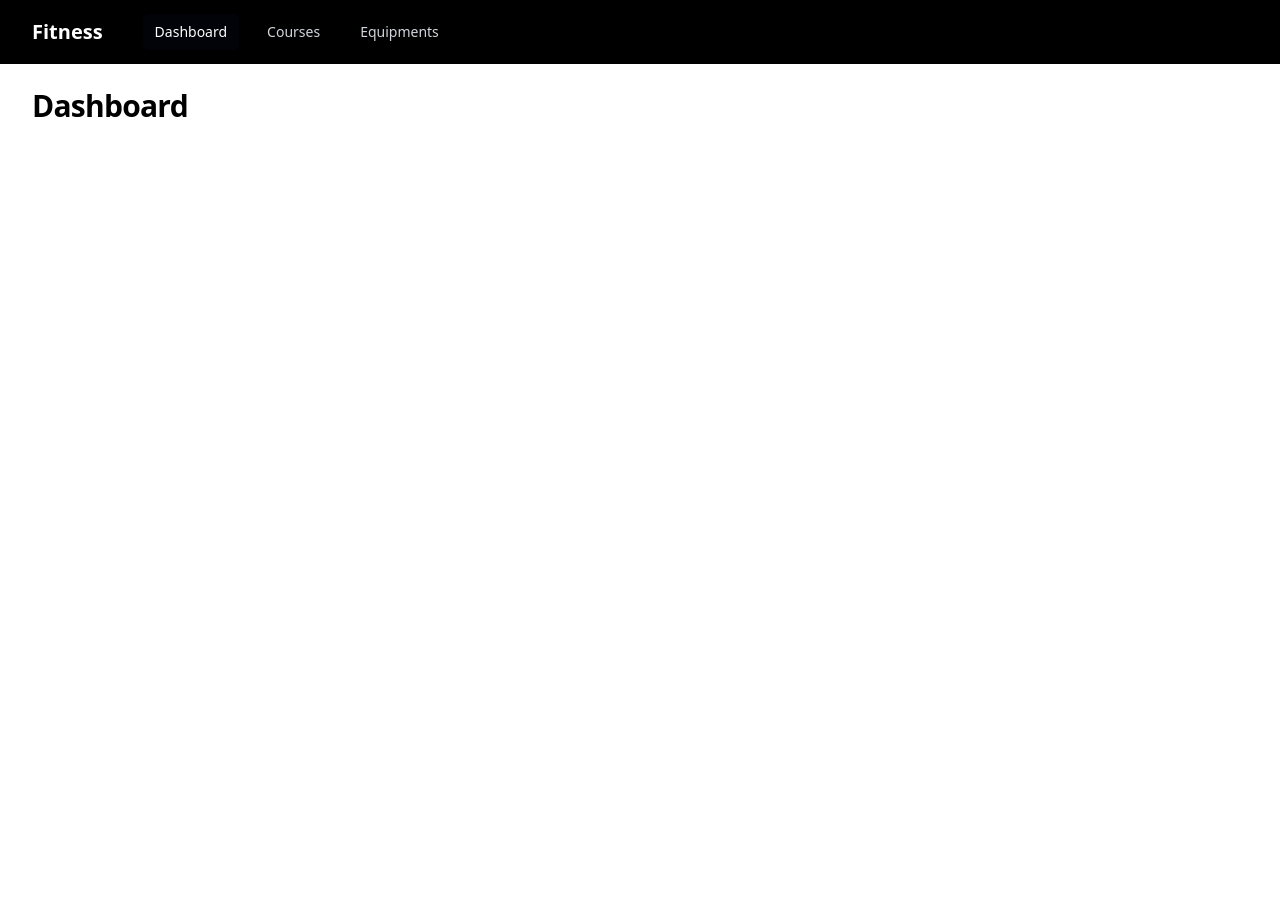
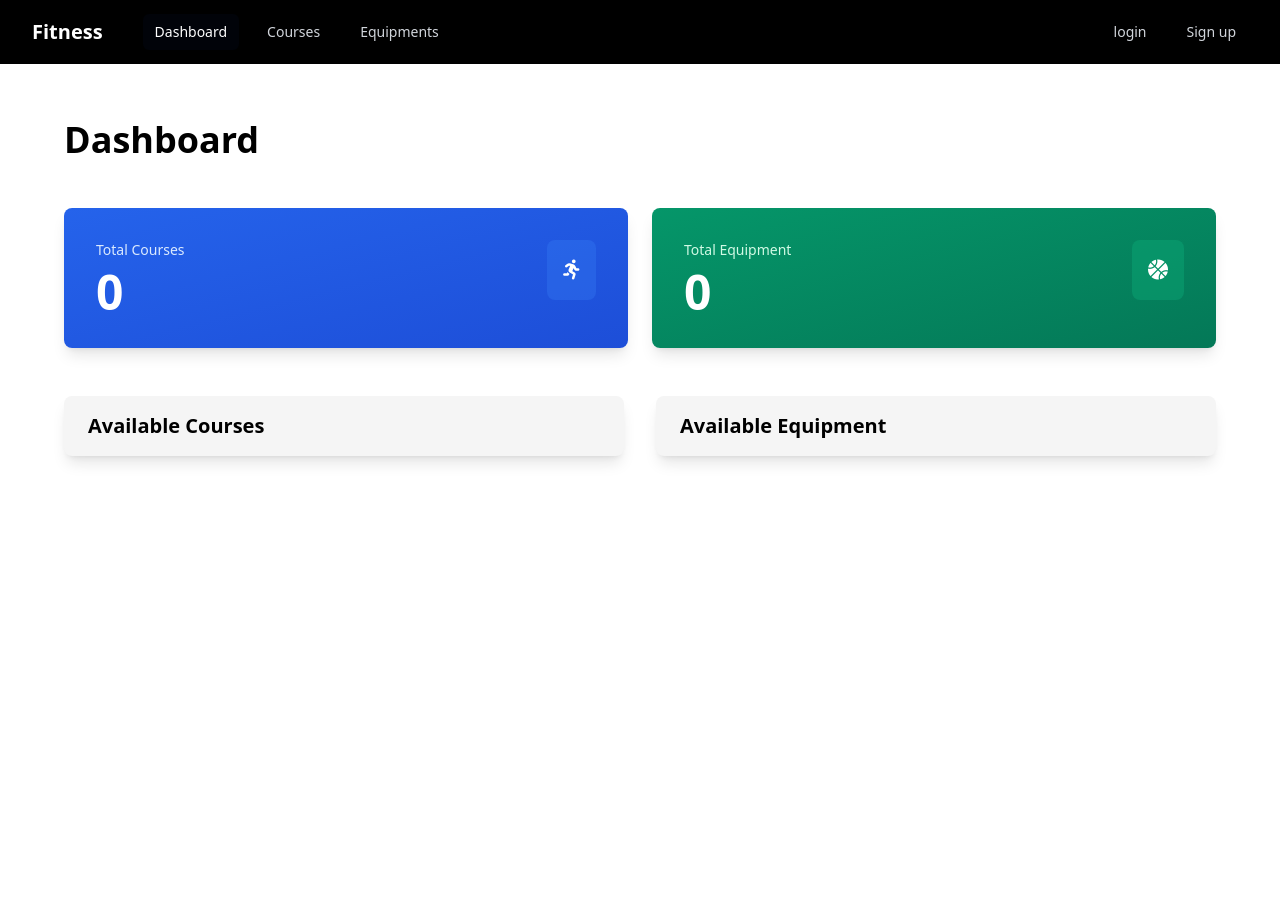
Before and after one commit to abderrahmane140/FItness_project, a PHP site: page / in a window 1280 px wide. Before the commit the page ends 117 px from the top, so only its background shows below. Run offline with PHP 8.4, Linux system fonts and the light colour scheme; data that the repository does not hold is empty; some libraries are stand-ins or nearby versions.

Commit message:
display courses and equipments

```diff
--- a/index.php
+++ b/index.php
@@ -1,76 +1,98 @@
-<!DOCTYPE html>
-<html lang="en">
-<head>
-    <meta charset="UTF-8">
-    <meta name="viewport" content="width=device-width, initial-scale=1.0">
-    <script src="https://cdn.tailwindcss.com"></script>
+<?php include 'inc/header.php'?>
+<?php
+    $sql_courses = 'SELECT * FROM courses';
+    $result_courses = mysqli_query($conn, $sql_courses);
+    $courses = mysqli_fetch_all($result_courses, MYSQLI_ASSOC);
 
-    <title>Fitness</title>
-</head>
-<body>
-<div class="min-h-full">
-  <nav class="bg-black ">
-    <div class="mx-auto max-w-7xl px-4 sm:px-6 lg:px-8">
-      <div class="flex h-16 items-center justify-between">
-        <div class="flex items-center">
-          <div class="shrink-0">
-            <h1 class="font-bold text-xl text-white">Fitness</h1>
+    $sql_equipments = 'SELECT * FROM equipments';
+    $result_equipments = mysqli_query($conn, $sql_equipments);
+    $equipments = mysqli_fetch_all($result_equipments, MYSQLI_ASSOC);
+?>
+
+<!-- Main Container -->
+<div class="min-h-screen p-8">
+  <div class="max-w-7xl mx-auto">
+
+    <!-- Header Section -->
+    <div class="mb-12">
+      <h1 class="text-4xl font-bold  mb-2">Dashboard</h1>
+    </div>
+
+    <!-- Statistics Cards -->
+    <div class="grid grid-cols-1 md:grid-cols-2 gap-6 mb-12">
+      <!-- Courses Card -->
+      <div class="group bg-gradient-to-br from-blue-600 to-blue-700 rounded-lg p-8 shadow-lg hover:shadow-xl transition-shadow duration-300">
+        <div class="flex items-start justify-between">
+          <div>
+            <p class="text-blue-100 text-sm font-medium mb-2">Total Courses</p>
+            <p class="text-5xl font-bold text-white"><?php echo count($courses); ?></p>
           </div>
-          <div class="hidden md:block">
-            <div class="ml-10 flex items-baseline space-x-4">
-              <a href="#" aria-current="page" class="rounded-md bg-gray-950/50 px-3 py-2 text-sm font-medium text-white">Dashboard</a>
-              <a href="#" class="rounded-md px-3 py-2 text-sm font-medium text-gray-300 hover:bg-white/5 hover:text-white">Courses</a>
-              <a href="#" class="rounded-md px-3 py-2 text-sm font-medium text-gray-300 hover:bg-white/5 hover:text-white">Equipments</a>
-            </div>
+          <div class="bg-blue-500 bg-opacity-30 p-4 rounded-lg">
+                <i class="fas fa-running text-white text-xl"></i>
           </div>
         </div>
-        <div class="-mr-2 flex md:hidden">
-          <!-- Mobile menu button -->
-          <button type="button" command="--toggle" commandfor="mobile-menu" class="relative inline-flex items-center justify-center rounded-md p-2 text-gray-400 hover:bg-white/5 hover:text-white focus:outline-2 focus:outline-offset-2 focus:outline-indigo-500">
-            <span class="absolute -inset-0.5"></span>
-            <span class="sr-only">Open main menu</span>
-            <svg viewBox="0 0 24 24" fill="none" stroke="currentColor" stroke-width="1.5" data-slot="icon" aria-hidden="true" class="size-6 in-aria-expanded:hidden">
-              <path d="M3.75 6.75h16.5M3.75 12h16.5m-16.5 5.25h16.5" stroke-linecap="round" stroke-linejoin="round" />
-            </svg>
-            <svg viewBox="0 0 24 24" fill="none" stroke="currentColor" stroke-width="1.5" data-slot="icon" aria-hidden="true" class="size-6 not-in-aria-expanded:hidden">
-              <path d="M6 18 18 6M6 6l12 12" stroke-linecap="round" stroke-linejoin="round" />
-            </svg>
-          </button>
+      </div>
+
+      <!-- Equipment Card -->
+      <div class="group bg-gradient-to-br from-emerald-600 to-emerald-700 rounded-lg p-8 shadow-lg hover:shadow-xl transition-shadow duration-300">
+        <div class="flex items-start justify-between">
+          <div>
+            <p class="text-emerald-100 text-sm font-medium mb-2">Total Equipment</p>
+            <p class="text-5xl font-bold text-white"><?php echo count($equipments); ?></p>
+          </div>
+          <div class="bg-emerald-500 bg-opacity-30 p-4 rounded-lg">
+            <i class="fas fa-basketball-ball text-white text-xl"></i>
+
+          </div>
         </div>
       </div>
     </div>
 
-    <el-disclosure id="mobile-menu" hidden class="block md:hidden">
-      <div class="space-y-1 px-2 pt-2 pb-3 sm:px-3">
-              <a href="#" aria-current="page" class="rounded-md bg-gray-950/50 px-3 py-2 text-sm font-medium text-white">Dashboard</a>
-              <a href="#" class="rounded-md px-3 py-2 text-sm font-medium text-gray-300 hover:bg-white/5 hover:text-white">Courses</a>
-              <a href="#" class="rounded-md px-3 py-2 text-sm font-medium text-gray-300 hover:bg-white/5 hover:text-white">Equipments</a>
-      </div>
-      <div class="border-t border-white/10 pt-4 pb-3">
-        <div class="flex items-center px-5">
+    <!-- Content Grid -->
+    <div class="grid grid-cols-1 lg:grid-cols-2 gap-8">
 
-          <button type="button" class="relative ml-auto shrink-0 rounded-full p-1 text-gray-400 hover:text-white focus:outline-2 focus:outline-offset-2 focus:outline-indigo-500">
-            <span class="absolute -inset-1.5"></span>
-            <span class="sr-only">View notifications</span>
-          </button>
+      <!-- Courses Section -->
+      <div class="bg-neutral-100 rounded-lg shadow-lg overflow-hidden">
+        <div class="px-6 py-4">
+          <h2 class="text-xl font-bold">Available Courses</h2>
         </div>
-        <div class="mt-3 space-y-1 px-2">
-          <a href="#" class="block rounded-md px-3 py-2 text-base font-medium text-gray-400 hover:bg-white/5 hover:text-white">Sign out</a>
+        <div class="divide-y divide-slate-700 max-h-96 overflow-y-auto">
+          <?php foreach($courses as $course) { ?>
+            <div class="p-6 hover:bg-neutral-200 transition-colors duration-200">
+              <h3 class="text-lg font-semibold  mb-2"><?php echo htmlspecialchars($course['title']); ?></h3>
+              <div class="flex items-center  text-sm">
+                <svg class="w-4 h-4 mr-2" fill="none" stroke="currentColor" viewBox="0 0 24 24">
+                  <path stroke-linecap="round" stroke-linejoin="round" stroke-width="2" d="M12 8v4l3 3m6-3a9 9 0 11-18 0 9 9 0 0118 0z"></path>
+                </svg>
+                <span><?php echo htmlspecialchars($course['duration']); ?></span>
+              </div>
+            </div>
+          <?php } ?>
         </div>
       </div>
-    </el-disclosure>
-  </nav>
 
-  <header class="relative after:pointer-events-none after:absolute after:inset-x-0 after:inset-y-0 after:border-y after:border-white/10">
-    <div class="mx-auto max-w-7xl px-4 py-6 sm:px-6 lg:px-8">
-      <h1 class="text-3xl font-bold tracking-tight">Dashboard</h1>
+      <!-- Equipment Section -->
+      <div class="bg-neutral-100 rounded-lg shadow-lg overflow-hidden">
+        <div class="text-black px-6 py-4">
+          <h2 class="text-xl font-bold">Available Equipment</h2>
+        </div>
+        <div class="divide-y divide-slate-700 max-h-96 overflow-y-auto">
+          <?php foreach($equipments as $equipment) { ?>
+            <div class="p-6 hover:bg-neutral-200 transition-colors duration-200">
+              <div class="flex items-center justify-between">
+                <h3 class="text-lg font-semibold"><?php echo htmlspecialchars($equipment['name']); ?></h3>
+                <span class="bg-emerald-500 bg-opacity-20 text-emerald-500 px-3 py-1 rounded-full text-sm font-medium">
+                  <?php echo htmlspecialchars($equipment['quantity']); ?> in stock
+                </span>
+              </div>
+            </div>
+          <?php } ?>
+        </div>
+      </div>
+
     </div>
-  </header>
-  <main>
-    <div class="mx-auto max-w-7xl px-4 py-6 sm:px-6 lg:px-8">
-      <!-- Your content -->
-    </div>
-  </main>
+
+  </div>
 </div>
-</body>
-</html>
+
+<?php include 'inc/footer.php'?>
```
